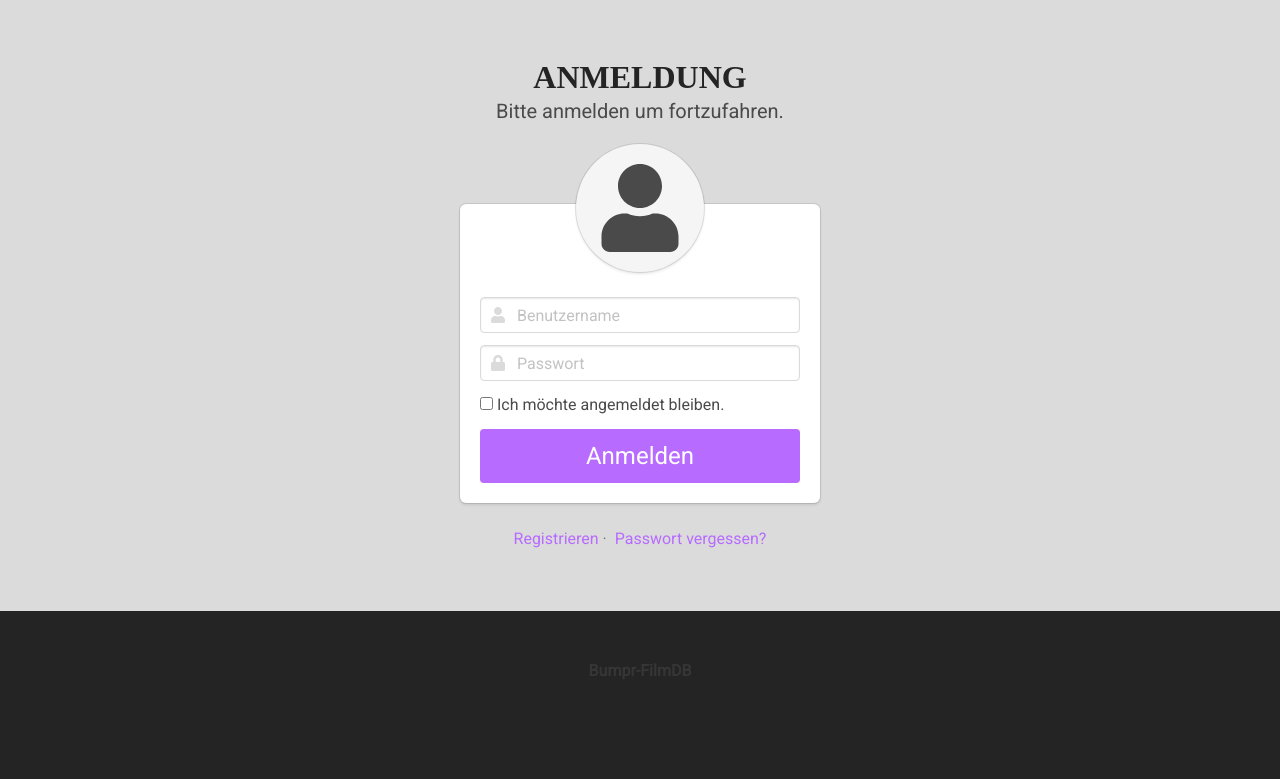
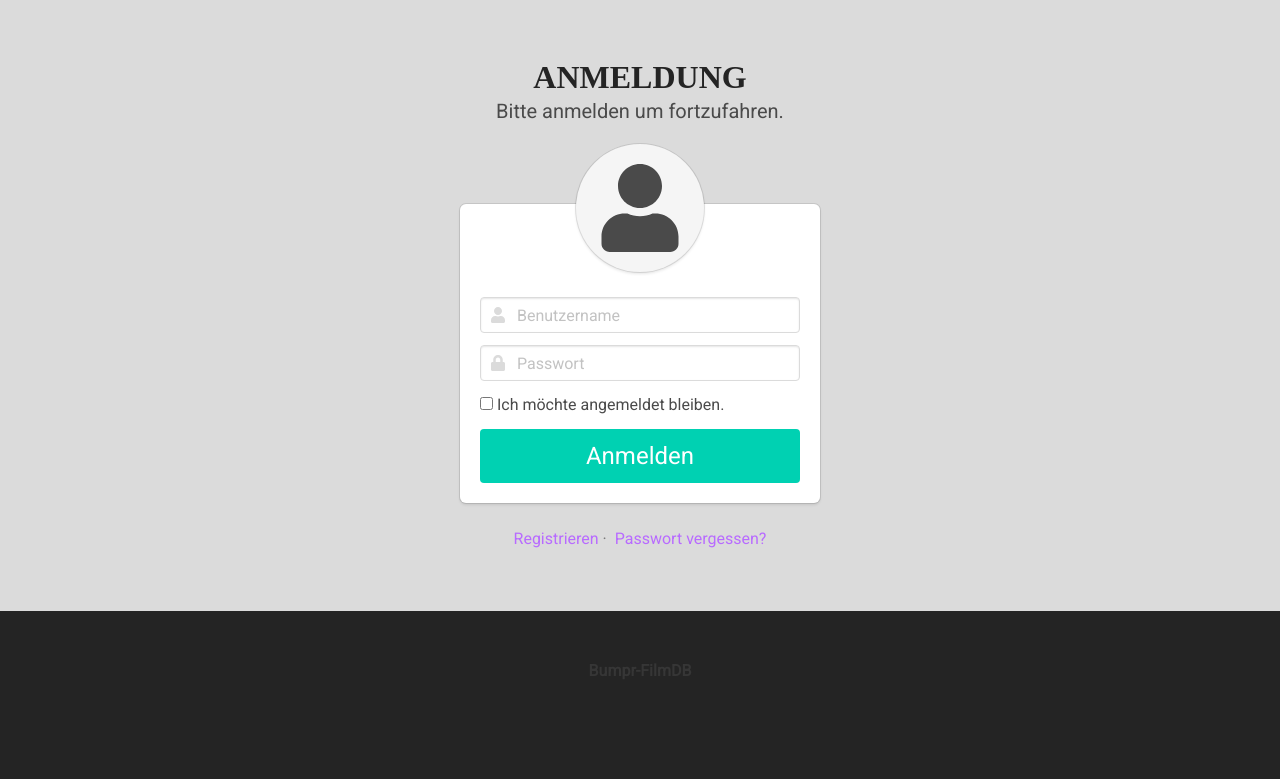
Before and after one commit to frawis/php-bumpr, a PHP site: page /anmelden.php in a window 1280 px wide. Shown: the part 53-832 px from the top of the page. Run offline with PHP 8.4, Linux system fonts and the light colour scheme; some libraries are stand-ins or nearby versions; some web fonts are replaced.

Commit message:
changed login

```diff
--- a/sass/_variables.scss
+++ b/sass/_variables.scss
@@ -49,7 +49,7 @@ h1,h2,h3,h4,h5,h6 {
 /*
  * Derived Vars
  */
-$primary: $purple !default;
+$primary: $turquoise !default;
 $secondary: $green !default;
 
 $accent: $grey-light;
```
Also changed, not shown: public/assets/css/style.css.
